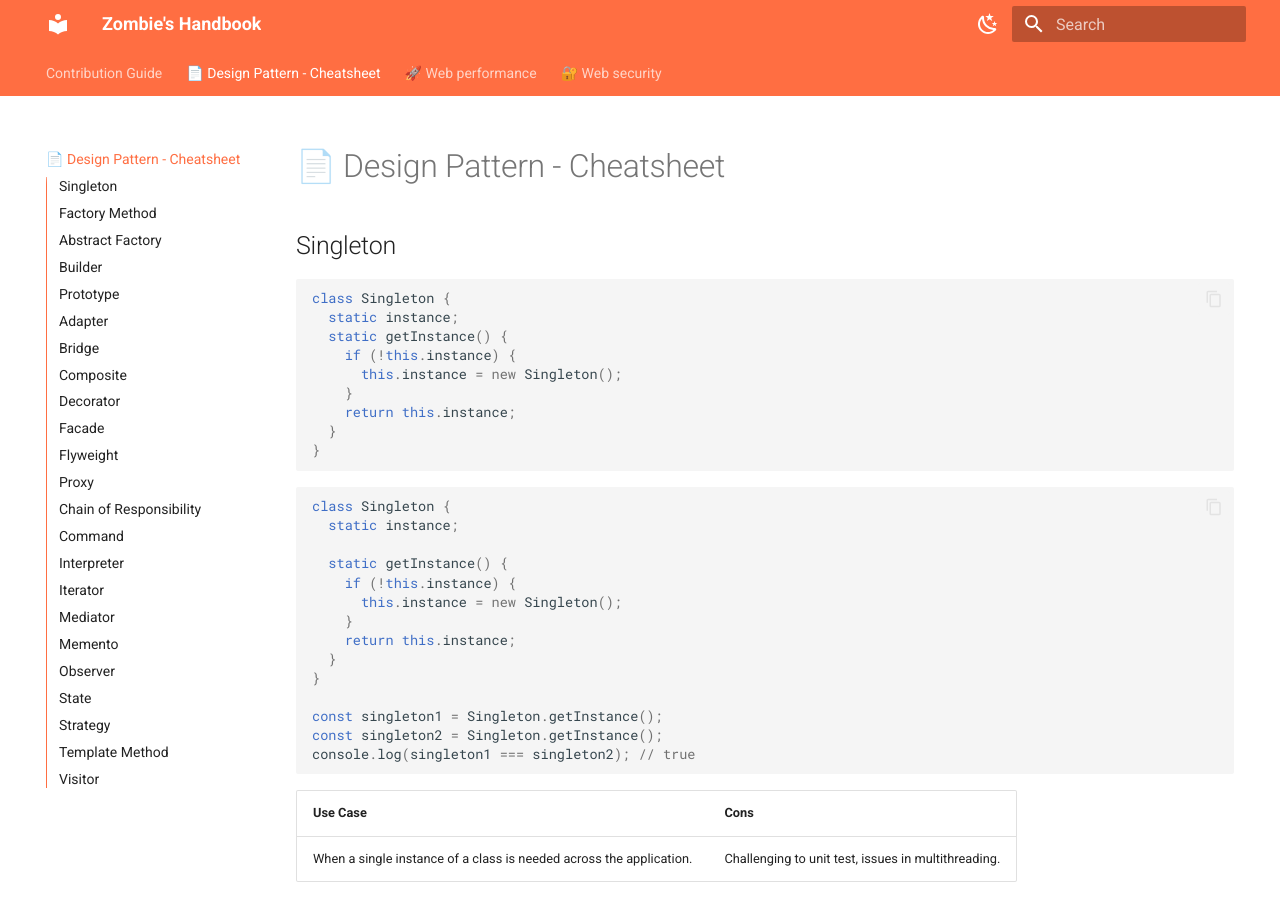
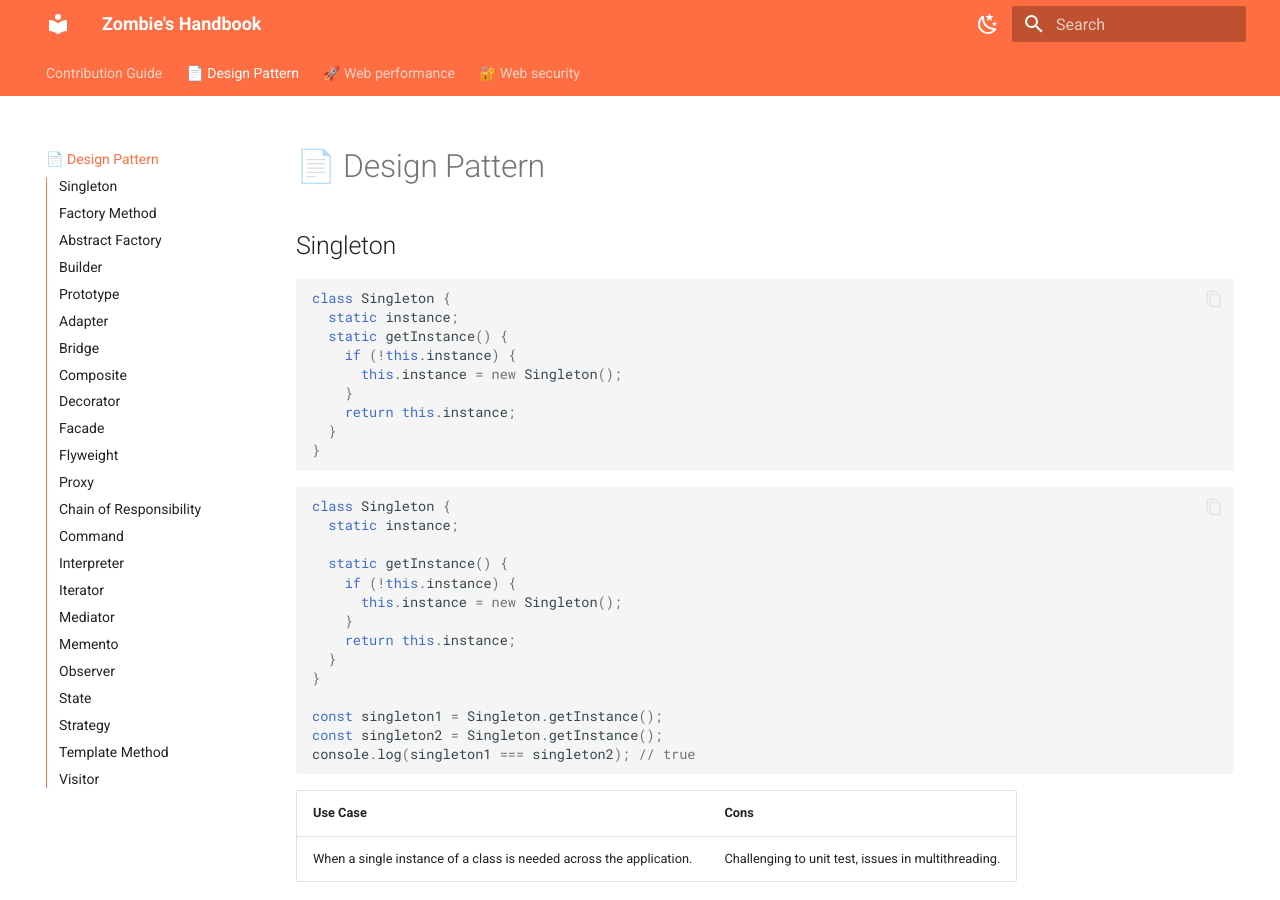
Before and after one commit to Avi-Nash-S/frontend-docs, an MkDocs documentation site: the page built from docs/design-pattern.md, in a window 1280 px wide and 900 px high. Built offline with MkDocs 1.6.1 and Material for MkDocs 9.7.7, drawn with Linux system fonts in a browser that asks for light colours.

Commit message:
update content heading

```diff
--- a/docs/design-pattern.md
+++ b/docs/design-pattern.md
@@ -1,4 +1,4 @@
-# 📄 Design Pattern - Cheatsheet
+# 📄 Design Pattern
 
 ## Singleton
 
```
